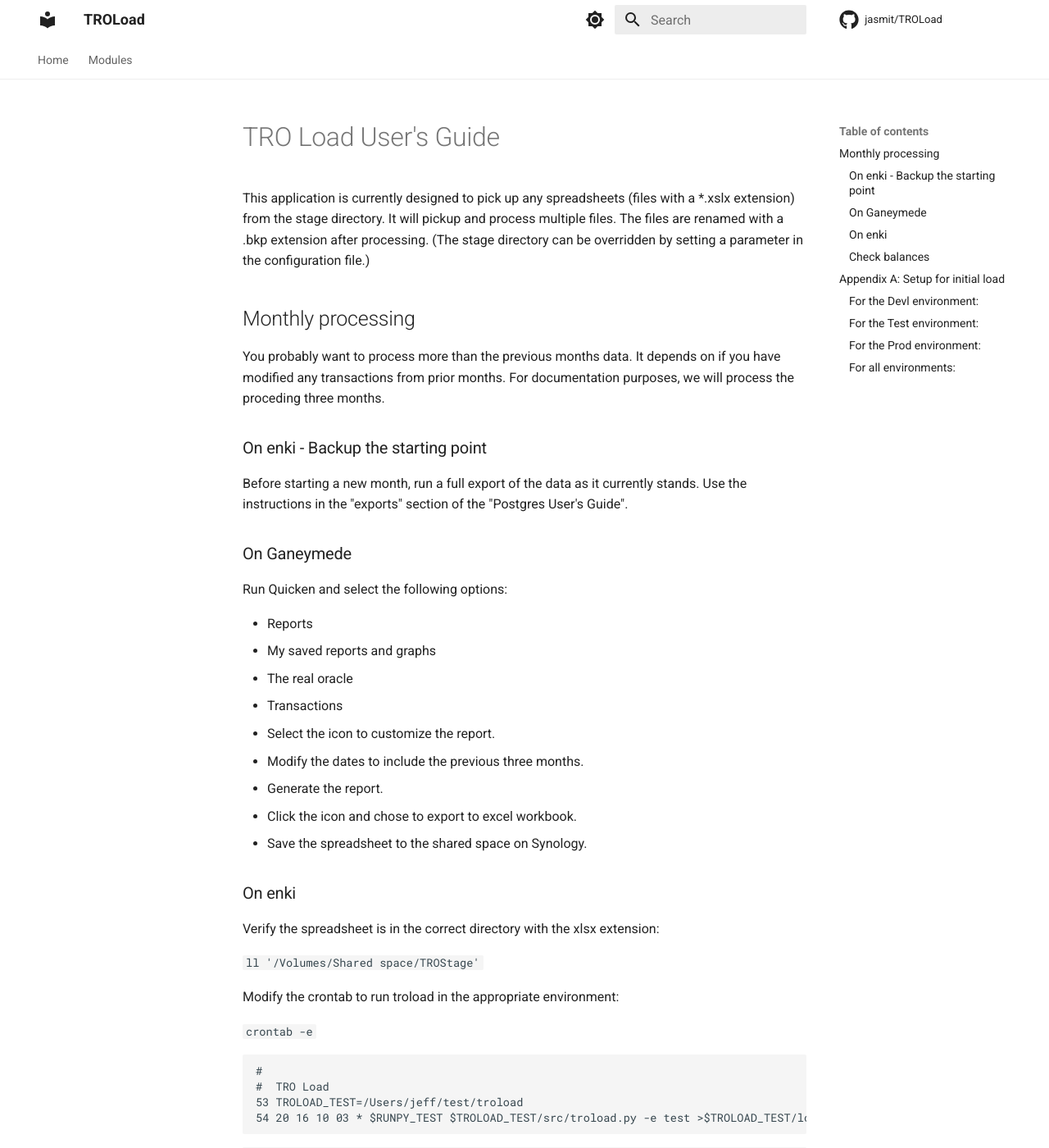
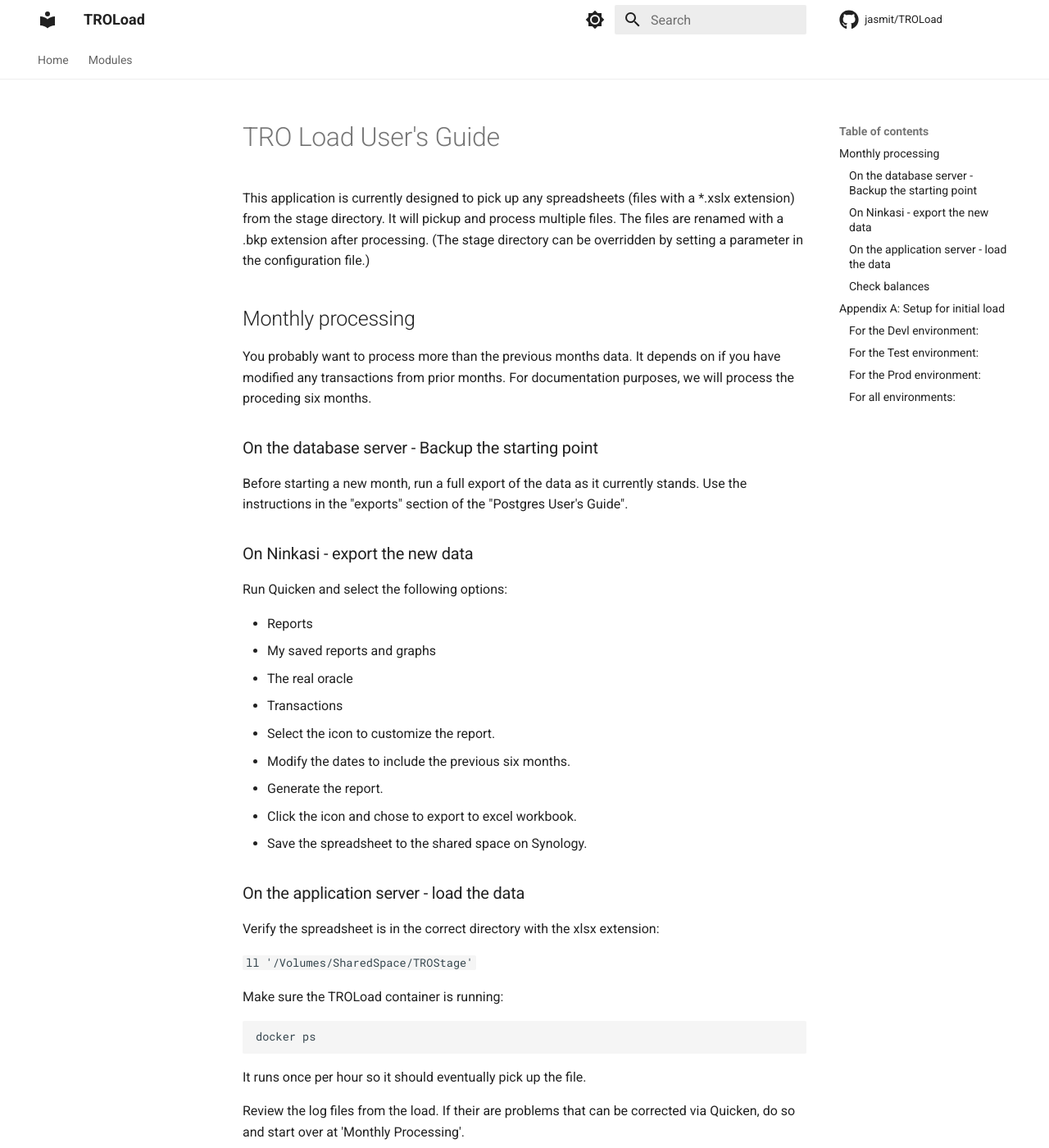
Before and after one commit to jasmit35/TROLoad, an MkDocs documentation site: the page built from docs/TROLoad User's Guide.md, in a window 1280 px wide and 1400 px high. Shown: the whole window at 82% size. Built offline with MkDocs 1.6.1 and Material for MkDocs 9.7.7, drawn with Linux system fonts in a browser that asks for light colours; comment, search, counter and statistics services are not loaded; some of the changed text lies outside the part shown.

````diff
--- a/docs/TROLoad User's Guide.md
+++ b/docs/TROLoad User's Guide.md
@@ -4,13 +4,13 @@
 
 ## Monthly processing
 
-You probably want to process more than the previous months data. It depends on if you have modified any transactions from prior months. For documentation purposes, we will process the proceding three months.
+You probably want to process more than the previous months data. It depends on if you have modified any transactions from prior months. For documentation purposes, we will process the proceding six months.
 
-### On enki - Backup the starting point
+### On the database server - Backup the starting point
 
 Before starting a new month, run a full export of the data as it currently stands. Use the instructions in the "exports" section of the "Postgres User's Guide".
 
-### On Ganeymede
+### On Ninkasi - export the new data
 
 Run Quicken and select the following options:
 
@@ -19,34 +19,24 @@
 - The real oracle
 - Transactions
 - Select the icon to customize the report.
-- Modify the dates to include the previous three months.
+- Modify the dates to include the previous six months.
 - Generate the report.
 - Click the icon and chose to export to excel workbook.
 - Save the spreadsheet to the shared space on Synology.
 
-### On enki
+### On the application server - load the data
 
 Verify the spreadsheet is in the correct directory with the xlsx extension:
 
-`ll '/Volumes/Shared space/TROStage'`
+`ll '/Volumes/SharedSpace/TROStage'`
 
-Modify the crontab to run troload in the appropriate environment:
-
-`crontab -e`
+Make sure the TROLoad container is running:
 
 ```
-#
-#  TRO Load
-53 TROLOAD_TEST=/Users/jeff/test/troload
-54 20 16 10 03 * $RUNPY_TEST $TROLOAD_TEST/src/troload.py -e test >$TROLOAD_TEST/local/log/troload.out 2>&1
+docker ps
 ```
 
-```prod
-#
-#  TRO Load
-TROLOAD_LOCAL=/Users/jeff/prod/TROLoad/local
-45 11 30 08 * $RUNPY_PROD $TROLOAD_LOCAL/python/troload.py -e prod >$TROLOAD_LOCAL/log/troload.log 2>&1
-```
+It runs once per hour so it should eventually pick up the file.
 
 Review the log files from the load. If their are problems that can be corrected via Quicken, do so and start over at 'Monthly Processing'.
 
--- a/pyproject.toml
+++ b/pyproject.toml
@@ -106,10 +106,10 @@
     "E402",
     # LineTooLong
     "E501",
+    # Starting a process with a shell
+    "S605",
+    "S607",
 ]
-
-[tool.ruff.per-file-ignores]
-"tests/*" = ["S101"]
 
 [tool.coverage.report]
 skip_empty = true
--- a/src/troload/etc/troload.cfg
+++ b/src/troload/etc/troload.cfg
@@ -4,7 +4,7 @@
 }
 devl: {
     home_dir: '/opt/app/troload'
-    stage_dir: '/opt/app/troload/stage'
+    stage_dir: '/Volumes/SharedSpace/TROStage/devl/'
     log_level: 'DEBUG'
 }
 test: {
````
Also changed, not shown: 7 other files.
